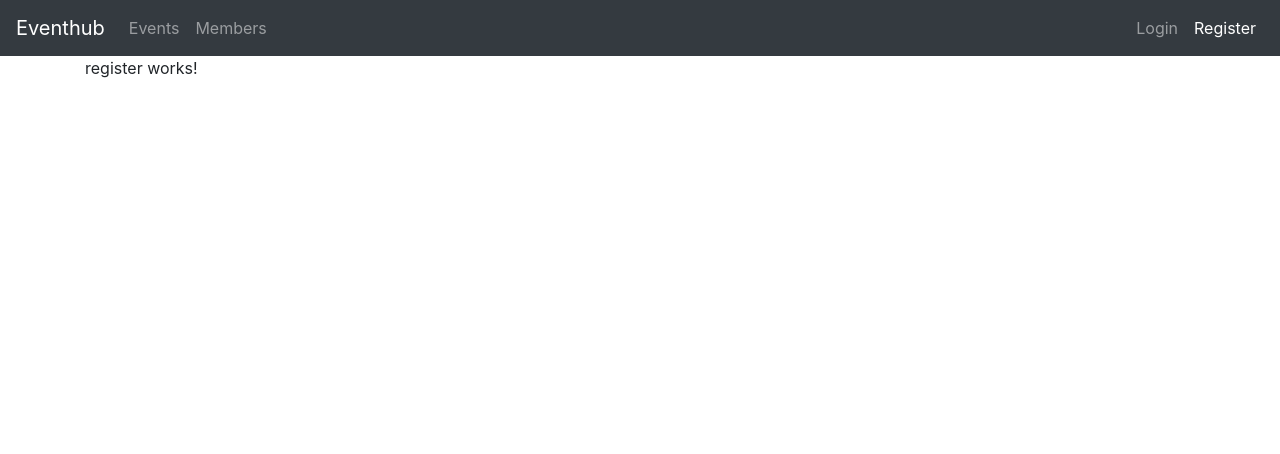
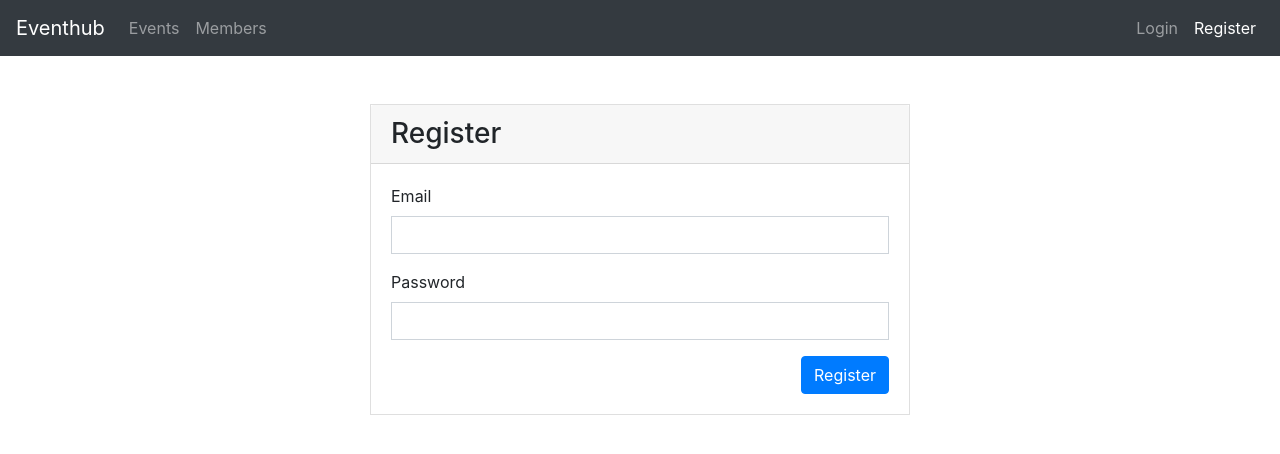
Before and after one commit to NaikChetana/new, an Angular app in the folder ngApp/: page /register in a window 1280 px wide. Shown: the top 454 px of the page. Built offline with nearby package versions, Linux system fonts and the light colour scheme.

Commit message:
registration UI

```diff
--- a/ngApp/src/app/app.module.ts
+++ b/ngApp/src/app/app.module.ts
@@ -1,5 +1,6 @@
 import { BrowserModule } from '@angular/platform-browser';
 import { NgModule } from '@angular/core';
+import { FormsModule } from '@angular/forms'
 
 import { AppRoutingModule } from './app-routing.module';
 import { AppComponent } from './app.component';
@@ -18,6 +19,7 @@
   ],
   imports: [
     BrowserModule,
+    FormsModule,
     AppRoutingModule
   ],
   providers: [],
--- a/ngApp/src/app/register/register.component.html
+++ b/ngApp/src/app/register/register.component.html
@@ -1 +1,22 @@
-<p>register works!</p>
+<div class="row pt-5">
+        <div class="col-md-6 mx-auto">
+            <div class="card rounded-0">
+                <div class="card-header">
+                    <h3 class="mb-0">Register</h3>
+                </div>
+                <div class="card-body">
+                    <form class="form">
+                        <div class="form-group">
+                            <label for="">Email</label>
+                            <input [(ngModel)]="registerUserData.email" name="email" type="email" class="form-control rounded-0" required >
+                        </div>
+                        <div class="form-group">
+                            <label for="">Password</label>
+                            <input [(ngModel)]="registerUserData.password" name="password" type="password" class="form-control rounded-0" required >
+                        </div>
+                        <button (click)="registerUser()" type="button" class="btn btn-primary float-right">Register</button>
+                    </form>
+                </div>
+            </div>
+        </div>
+    </div>
--- a/ngApp/src/app/register/register.component.ts
+++ b/ngApp/src/app/register/register.component.ts
@@ -7,9 +7,15 @@
 })
 export class RegisterComponent implements OnInit {
 
+  registerUserData = {}
   constructor() { }
 
   ngOnInit() {
   }
 
+  registerUser() {
+    console.log(this.registerUserData);
+
+  }
+
 }
```
